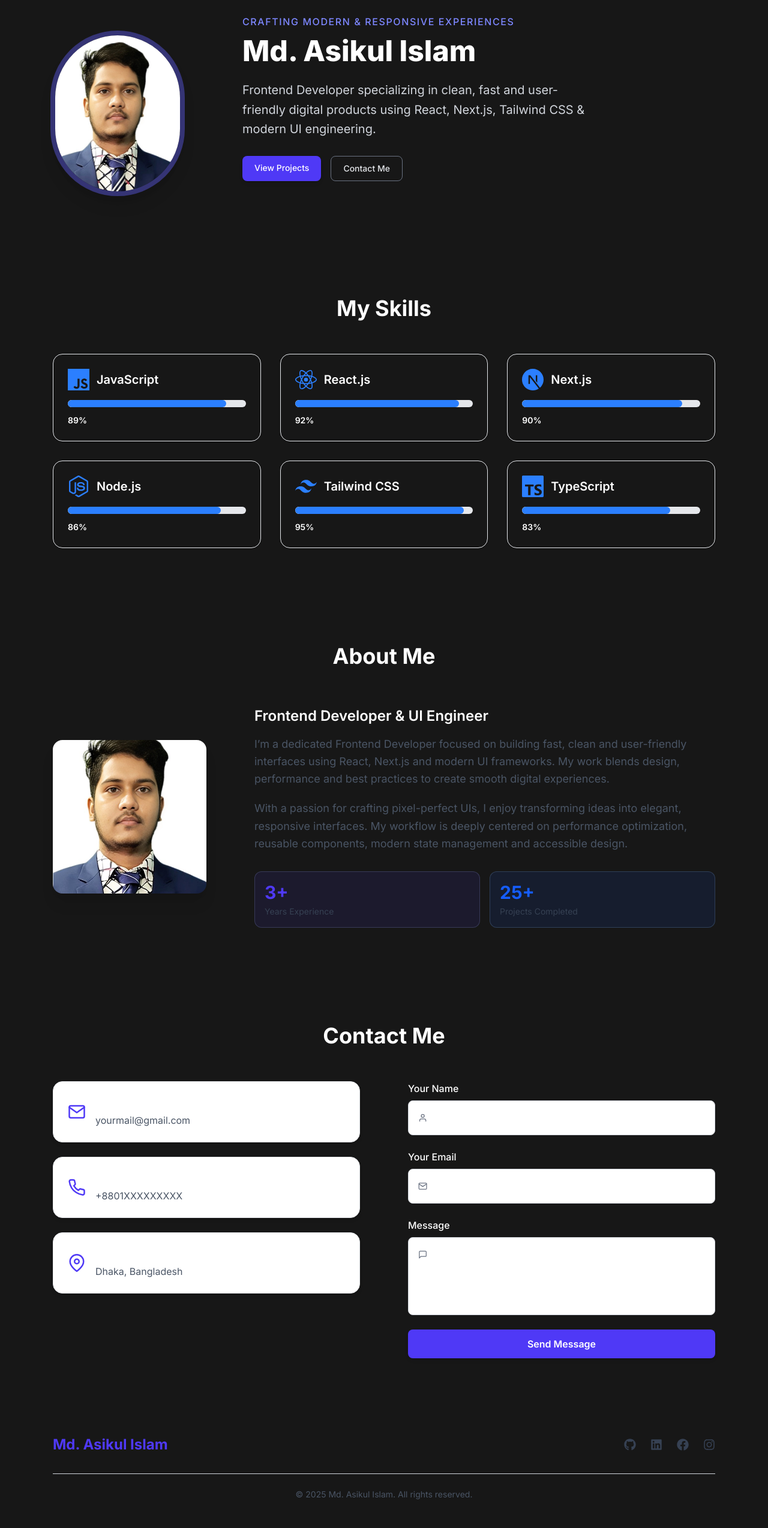
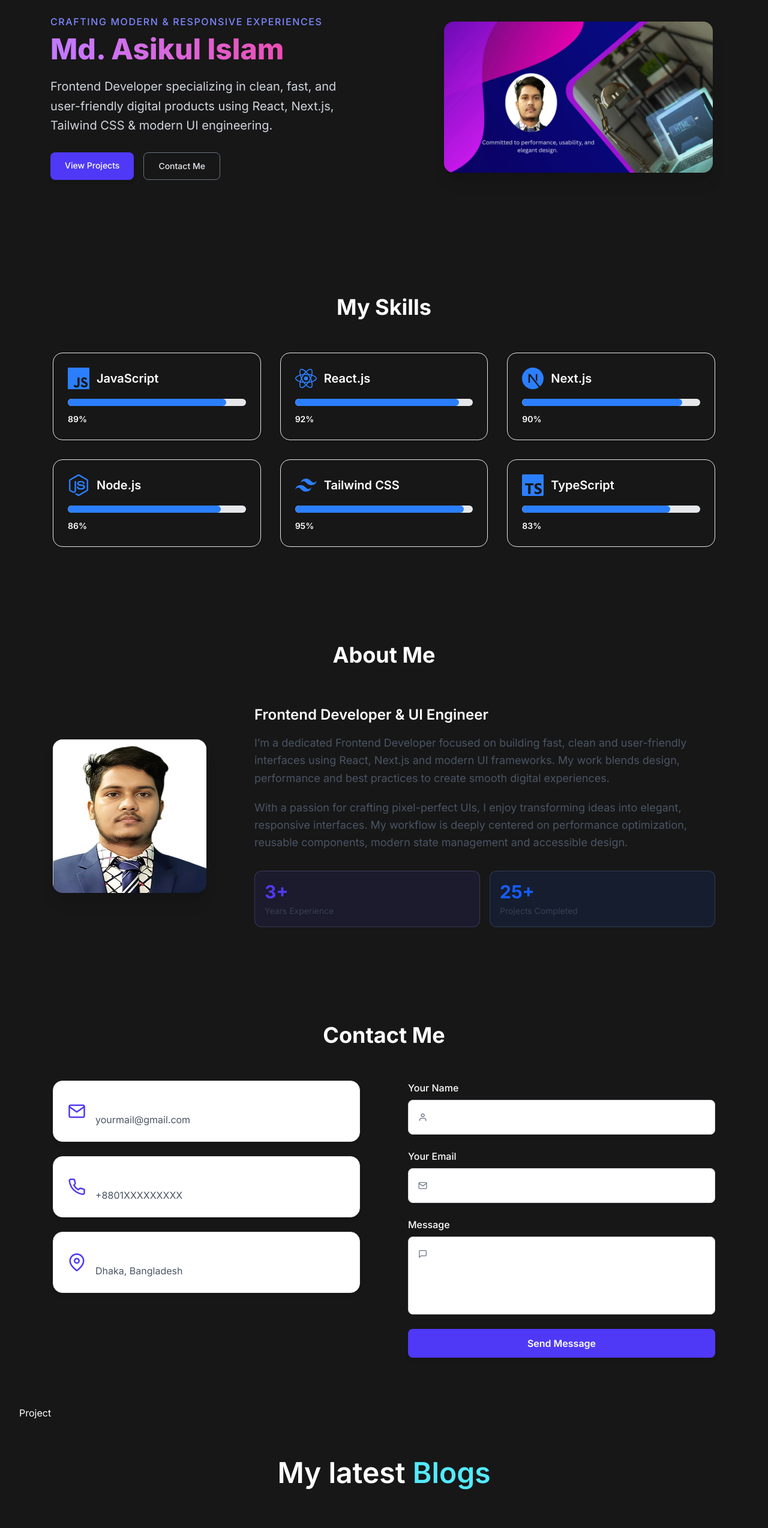
Before and after one commit to Md-Asikul-Islam/portfolio, a Next.js app: page / in a window 1280 px wide. Shown: the part 120-2668 px from the top of the page at 60% size. Built offline with nearby package versions, Linux system fonts and the light colour scheme; a web font is replaced by a local one.

Commit message:
Updating ui and changes some styles for looking

```diff
--- a/src/app/components/About.tsx
+++ b/src/app/components/About.tsx
@@ -32,7 +32,7 @@ const About = () => {
             <Image
               src={aboutImg}
               alt="Md. Asikul Islam"
-              className="w-full h-full object-cover"
+              className="w-full h-full "
               priority
             />
           </motion.div>
--- /dev/null
+++ b/src/app/components/Blog.tsx
@@ -0,0 +1,20 @@
+import React from 'react'
+import BlogCard from './BlogCard'
+
+const Blog = () => {
+  return (
+    <div className='pt-16 pb-16'>
+        <h1 className='text-center text-2xl md:text-4xl xl:text-5xl font-semibold text-white'>
+            My latest
+            <span className='text-cyan-300'> Blogs</span>
+        </h1>
+        <div className='w-[70%] mx-auto grid grid-cols-1 xl:grid-cols-3 xl:gap-4 gap-10 items-center mt-16 '>
+             <div>
+                 <BlogCard />
+             </div>
+        </div>
+    </div>
+  )
+}
+
+export default Blog
--- /dev/null
+++ b/src/app/components/BlogCard.tsx
@@ -0,0 +1,9 @@
+import React from 'react'
+
+const BlogCard = () => {
+  return (
+    <div>BlogCard</div>
+  )
+}
+
+export default BlogCard
--- a/src/app/components/Footer.tsx
+++ b/src/app/components/Footer.tsx
@@ -5,16 +5,35 @@ import { FaGithub, FaLinkedin, FaFacebook, FaInstagram } from "react-icons/fa";
 
 const Footer = () => {
   const socialLinks = [
-    { icon: FaGithub, href: "https://github.com/Md-Asikul-Islam", label: "GitHub" },
-    { icon: FaLinkedin, href: "https://www.linkedin.com/in/asikul1998/", label: "LinkedIn" },
-    { icon: FaFacebook, href: "https://www.facebook.com/mdasikulislam.asik.927", label: "Facebook" },
-    { icon: FaInstagram, href: "https://www.instagram.com/mdasikulislam_/?hl=en", label: "Instagram" },
+    {
+      icon: FaGithub,
+      href: "https://github.com/Md-Asikul-Islam",
+      label: "GitHub",
+      color: "text-white",
+    },
+    {
+      icon: FaLinkedin,
+      href: "https://www.linkedin.com/in/asikul1998/",
+      label: "LinkedIn",
+      color: "text-[#0A66C2]",
+    },
+    {
+      icon: FaFacebook,
+      href: "https://www.facebook.com/mdasikulislam.asik.927",
+      label: "Facebook",
+      color: "text-[#1877F2]",
+    },
+    {
+      icon: FaInstagram,
+      href: "https://www.instagram.com/mdasikulislam_/?hl=en",
+      label: "Instagram",
+      color: "text-[#E4405F]",
+    },
   ];
 
   return (
     <footer className=" dark:bg-gray-900 py-12">
       <div className="max-w-6xl mx-auto px-6">
-
         {/* Top Section */}
         <motion.div
           initial={{ opacity: 0, y: 20 }}
@@ -23,7 +42,7 @@ const Footer = () => {
           className="flex flex-col md:flex-row items-center justify-between gap-6 md:gap-0 mb-8"
         >
           {/* Logo / Name */}
-          <div className="text-2xl font-bold text-indigo-600 dark:text-indigo-400">
+          <div className="text-2xl font-bold  bg-linear-to-r from-purple-400 to-pink-500 bg-clip-text text-transparent dark:text-indigo-400">
             Md. Asikul Islam
           </div>
 
@@ -38,8 +57,7 @@ const Footer = () => {
                   target="_blank"
                   rel="noopener noreferrer"
                   whileHover={{ scale: 1.2, rotate: 10 }}
-                  className="text-gray-700 dark:text-gray-300 text-xl transition"
-                  aria-label={social.label}
+                  className={`text-xl transition ${social.color}`}
                 >
                   <Icon />
                 </motion.a>
@@ -53,7 +71,7 @@ const Footer = () => {
           initial={{ opacity: 0 }}
           whileInView={{ opacity: 1 }}
           transition={{ duration: 0.7, delay: 0.2 }}
-          className="border-t border-gray-300 dark:border-gray-700 mb-6"
+          className="h-px bg-linear-to-r from-[#fda4af] to-[#f43f5e] mb-6"
         />
 
         {/* Bottom Section */}
@@ -61,13 +79,12 @@ const Footer = () => {
           initial={{ opacity: 0, y: 10 }}
           whileInView={{ opacity: 1, y: 0 }}
           transition={{ duration: 0.7, delay: 0.3 }}
-          className="text-center text-gray-600 dark:text-gray-400 text-sm"
+          className="text-center text-gray-100 dark:text-gray-400 text-sm"
         >
           © {new Date().getFullYear()} Md. Asikul Islam. All rights reserved.
         </motion.div>
-
       </div>
     </footer>
   );
-}
-export default Footer
+};
+export default Footer;
--- a/src/app/components/HeroSection.tsx
+++ b/src/app/components/HeroSection.tsx
@@ -1,7 +1,7 @@
 "use client";
 
 import Image from "next/image";
-import heroImage from "@/app/assests/asikul.jpg";
+import heroImage from "@/app/assests/hero.webp";
 import Link from "next/link";
 import { motion } from "framer-motion";
 
@@ -10,60 +10,63 @@ const HeroSection = () => {
     <section id="home" className="relative pt-28 pb-20 md:pt-36 md:pb-28">
       <div className="max-w-6xl mx-auto px-5">
 
-        {/* Layout Wrapper */}
-        <div className="flex flex-col md:flex-row items-center gap-10 md:gap-24">
-
-          {/* Avatar */}
-          <motion.div
-            initial={{ opacity: 0, scale: 0.8 }}
-            whileInView={{ opacity: 1, scale: 1 }}
-            transition={{ duration: 0.6 }}
-            className="w-40 h-40 md:w-56 md:h-56 relative shrink-0"
-          >
-            <Image
-              src={heroImage}
-              alt="Profile photo of Md. Asikul Islam"
-              priority
-              className="rounded-full border-4 md:border-8 border-indigo-500/40 shadow-xl object-cover"
-            />
-          </motion.div>
+        {/* Hero Layout */}
+        <div className="flex flex-col-reverse md:flex-row items-center md:items-start gap-10 md:gap-24">
 
           {/* Text Content */}
           <motion.div
             initial={{ opacity: 0, y: 30 }}
             whileInView={{ opacity: 1, y: 0 }}
+            viewport={{ once: true }}
             transition={{ duration: 0.7 }}
-            className="flex flex-col w-full"
+            className="flex flex-col w-full md:w-1/2"
           >
             <p className="text-sm md:text-base uppercase tracking-widest text-indigo-400 font-medium">
               Crafting Modern & Responsive Experiences
             </p>
 
-            <h1 className="mt-1 text-3xl sm:text-4xl md:text-5xl font-extrabold leading-snug">
+            <h1 className="mt-1 text-3xl sm:text-4xl md:text-5xl font-extrabold leading-tight   bg-linear-to-r from-purple-400 to-pink-500 bg-clip-text text-transparent">
               Md. Asikul Islam
             </h1>
 
             <p className="mt-4 text-base sm:text-lg md:text-xl text-gray-300 max-w-xl leading-relaxed">
-              Frontend Developer specializing in clean, fast and user-friendly
+              Frontend Developer specializing in clean, fast, and user-friendly
               digital products using React, Next.js, Tailwind CSS & modern UI engineering.
             </p>
 
             {/* CTA Buttons */}
-            <div className="mt-7 flex gap-4">
+            <div className="mt-7 flex flex-wrap gap-4">
               <Link
                 href="#projects"
-                className="px-5 py-2.5 bg-indigo-600 hover:bg-indigo-700 transition shadow-md rounded-lg text-white font-medium text-sm"
+                className="px-6 py-3 bg-indigo-600 hover:bg-indigo-700 transition shadow-md rounded-lg text-white font-medium text-sm text-center"
               >
                 View Projects
               </Link>
 
               <Link
                 href="#contacts"
-                className="px-5 py-2.5 border border-gray-500 text-gray-200 hover:bg-gray-800 transition rounded-lg font-medium text-sm"
+                className="px-6 py-3 border border-gray-500 text-gray-200 hover:bg-gray-800 transition rounded-lg font-medium text-sm text-center"
               >
                 Contact Me
               </Link>
             </div>
+          </motion.div>
+
+          {/* Avatar / Hero Image */}
+          <motion.div
+            initial={{ opacity: 0, scale: 0.8 }}
+            whileInView={{ opacity: 1, scale: 1 }}
+            viewport={{ once: true }}
+            transition={{ duration: 0.6 }}
+            className="w-full px-2 py-3 md:w-1/2 flex justify-center md:justify-end"
+          >
+            <Image
+              src={heroImage}
+              alt="Profile photo of Md. Asikul Islam"
+              priority
+              className="rounded-2xl shadow-xl object-cover w-full max-w-md"
+              sizes="(max-width: 768px) 100vw, 50vw"
+            />
           </motion.div>
 
         </div>
--- /dev/null
+++ b/src/app/components/Project.tsx
@@ -0,0 +1,9 @@
+import React from 'react'
+
+const Project = () => {
+  return (
+    <div>Project</div>
+  )
+}
+
+export default Project
--- a/src/app/page.tsx
+++ b/src/app/page.tsx
@@ -1,6 +1,8 @@
 import About from "./components/About";
+import Blog from "./components/Blog";
 import Contacts from "./components/Contact";
 import HeroSection from "./components/HeroSection";
+import Project from "./components/Project";
 import Skills from "./components/Skills";
 
 const Home = () => {
@@ -10,6 +12,9 @@ const Home = () => {
       <Skills  />
       <About/>
       <Contacts />
+      <Project />
+      <Blog />
+
     </main>
   );
 };
```
Also changed, not shown: src/app/assests/h-1.jpg (renamed from src/app/assests/hero.jpg), src/app/assests/hero.webp (added).
